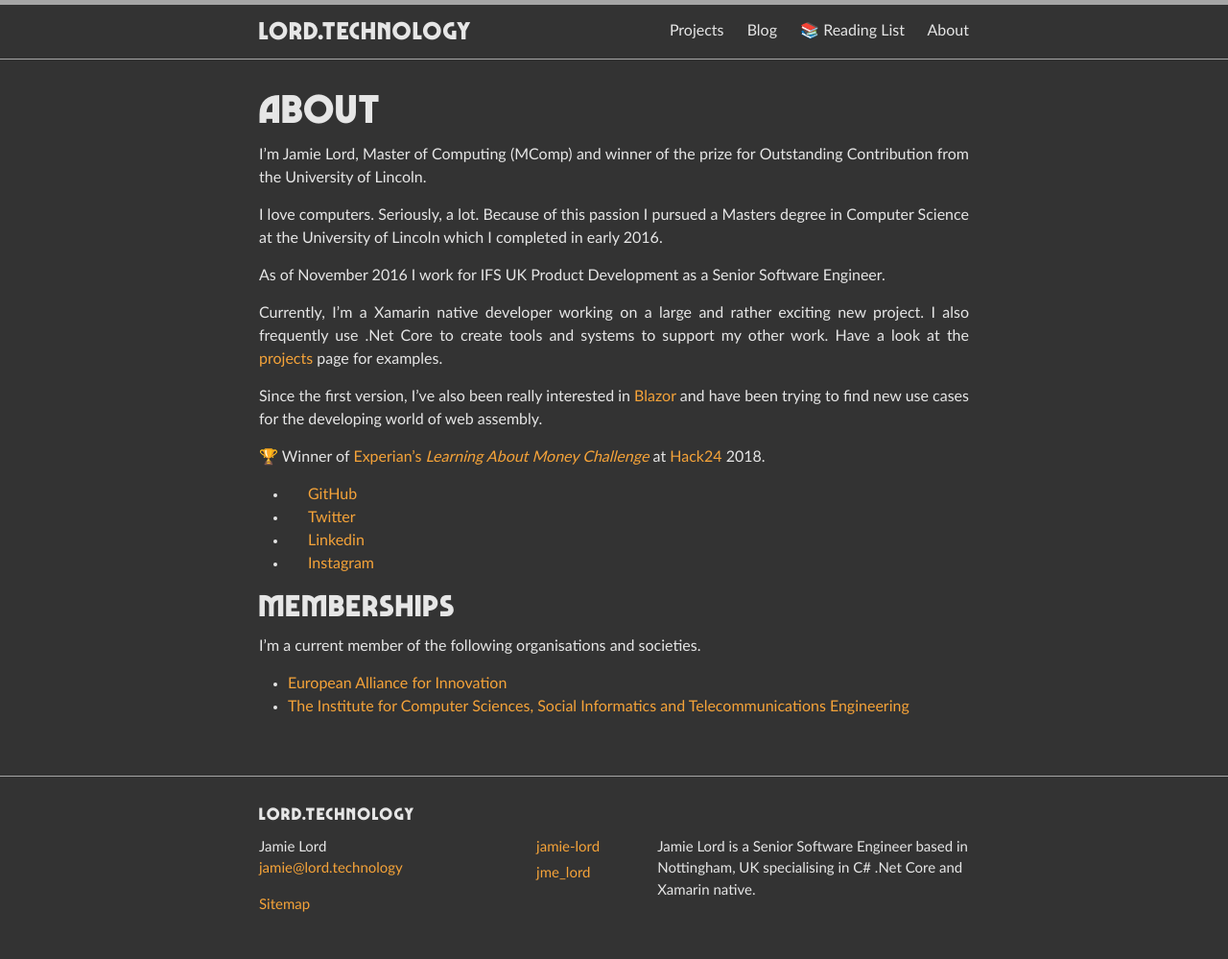
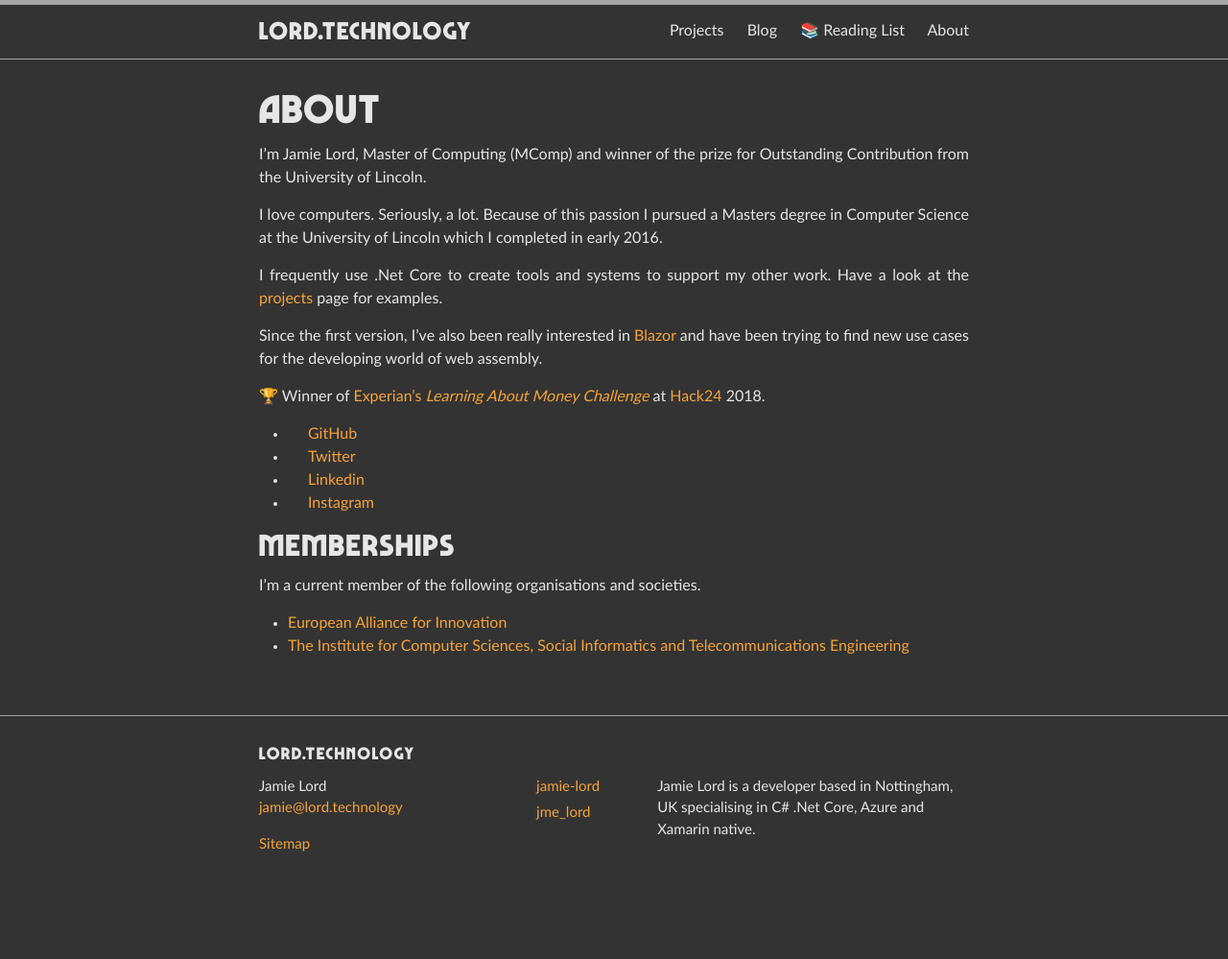
Before and after one commit to jamie-lord/Lord.technology, a Jekyll site: the page built from about.md, in a window 1280 px wide. Shown: the whole page at 96% size. Built offline with Jekyll 4.4.1, drawn with Linux system fonts in a browser that asks for light colours; after the commit the page ends 936 px from its top, so only the background shows below that.

Commit message:
Updated to reflect new job

```diff
--- a/_config.yml
+++ b/_config.yml
@@ -18,7 +18,7 @@
 author: Jamie Lord
 email: jamie@lord.technology
 description: >- # this means to ignore newlines until "baseurl:"
-  Jamie Lord is a Senior Software Engineer based in Nottingham, UK specialising in C# .Net Core and Xamarin native.
+  Jamie Lord is a developer based in Nottingham, UK specialising in C# .Net Core, Azure and Xamarin native.
 baseurl: "" # the subpath of your site, e.g. /blog
 url: "https://lord.technology" # the base hostname & protocol for your site, e.g. http://example.com
 twitter_username: jme_lord
--- a/_layouts/home.html
+++ b/_layouts/home.html
@@ -3,6 +3,6 @@
 ---
 <div class="container">
     <h1 class="page-heading">I'm Jamie Lord &amp; I make digital things</h1>
-    <h2>Senior Software Engineer at <a href="https://twitter.com/IFSworld">IFS</a></h2>
+    <h2>Developer at <a href="https://www.mitrefinch.co.uk/">Mitrefinch</a></h2>
     <div class="home-projects-button"><a class="button" href="{{ site.url }}/projects">See what I've made</a></div>
 </div>
--- a/about.md
+++ b/about.md
@@ -7,9 +7,7 @@
 
 I love computers. Seriously, a lot. Because of this passion I pursued a Masters degree in Computer Science at the University of Lincoln which I completed in early 2016.
 
-As of November 2016 I work for IFS UK Product Development as a Senior Software Engineer.
-
-Currently, I'm a Xamarin native developer working on a large and rather exciting new project. I also frequently use .Net Core to create tools and systems to support my other work. Have a look at the [projects]({{ site.url }}/projects) page for examples.
+I frequently use .Net Core to create tools and systems to support my other work. Have a look at the [projects]({{ site.url }}/projects) page for examples.
 
 Since the first version, I've also been really interested in [Blazor](https://blazor.net/) and have been trying to find new use cases for the developing world of web assembly.
 
```
